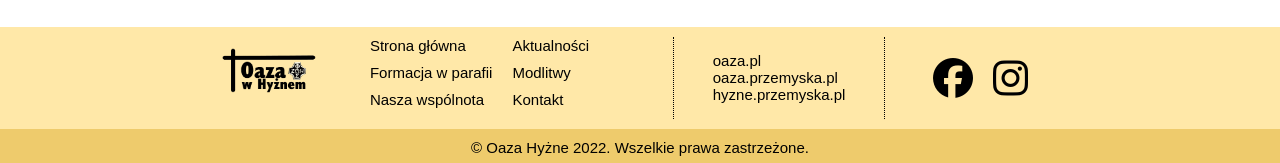
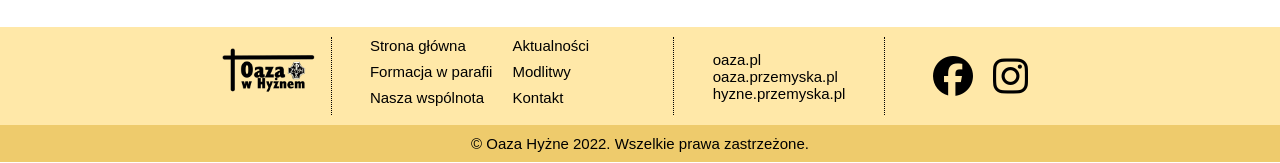
Before and after one commit to HeilMartinos/OazaHy-ne2, a plain HTML site: page index.html in a window 1280 px wide. Shown: the part 1644-1807 px from the top of the page. Drawn offline with Linux system fonts and the light colour scheme; a web font is replaced by a local one.

Commit message:
finished mainpage

```diff
--- a/index.html
+++ b/index.html
@@ -143,7 +143,6 @@
         </div>
       </div>
     </header>
-
     <div id="shortcut">
       <img src="img/plakat2022.png" />
       <a
@@ -157,7 +156,6 @@
         </div>
       </a>
     </div>
-
     <div id="content">
       <p>
         Lorem ipsum dolor sit amet, consectetur adipiscing elit. Etiam rhoncus
@@ -215,9 +213,11 @@
       </p>
     </div>
     <footer>
-      <div id="logooazy">
-        <img src="img/LOGO.png" />
-      </div>
+      <a href="subpages/kontakt.html">
+        <div id="logooazy">
+          <img src="img/LOGO.png" />
+        </div>
+      </a>
       <div id="linksy">
         <a href="index.html"> Strona główna </a>
         <a href="subpages/aktualnosci.html"> Aktualności </a>
--- a/styles.css
+++ b/styles.css
@@ -116,10 +116,16 @@ footer {
   padding: 10px;
   font-size: 15px;
 }
+#logooazy {
+  display: flex;
+  justify-content: center;
+  align-items: center;
+}
 #logooazy > img {
   width: 10vw;
   position: relative;
   z-index: 10;
+  border-right: 1px dotted black;
 }
 #linksy {
   display: grid;
```
